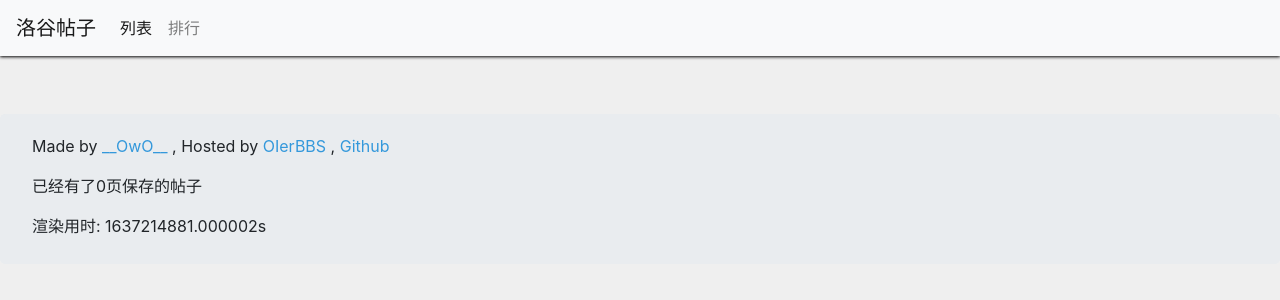
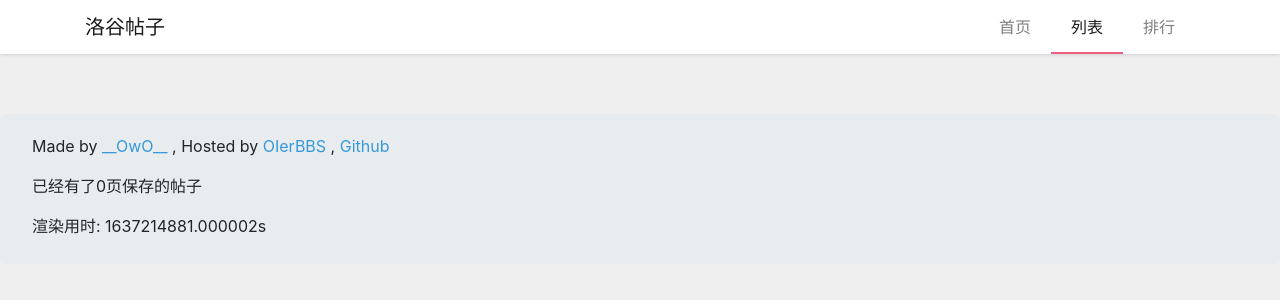
Before and after one commit to extend-luogu/luogu-discuss-log, a PHP site: page /list.php?page=1 in a window 1280 px wide. Shown: the top 300 px of the page. Run offline with PHP 8.4, Linux system fonts and the light colour scheme; data that the repository does not hold is empty; a stand-in replaces the project's code that opens the database connection; some libraries are stand-ins or nearby versions.

Commit message:
Update list.php

```diff
--- a/list.php
+++ b/list.php
@@ -31,9 +31,13 @@ while ($assoc = $q->fetch_assoc()) array_push($arr, $assoc);
 </head>
 
 <body>
-    <nav class="navbar navbar-expand-sm bg-light navbar-light fixed-top" style="box-shadow: 0px 1px 3px 0px black;">
+    <nav class="navbar navbar-expand-sm bg-light navbar-light fixed-top vluogu-navbar">
+        <div class="container">
             <a class="navbar-brand" href="/">洛谷帖子</a>
             <ul class="navbar-nav">
+                <li class="nav-item">
+                    <a class="nav-link" href="/">首页</a>
+                </li>
                 <li class="nav-item">
                     <a class="nav-link active" href="/list.php">列表</a>
                 </li>
@@ -41,6 +45,7 @@ while ($assoc = $q->fetch_assoc()) array_push($arr, $assoc);
                     <a class="nav-link" href="/rank.php">排行</a>
                 </li>
             </ul>
+        </div>
     </nav>
     <div class="container" style="margin-top:80px">
         <div class="row">
@@ -51,7 +56,7 @@ while ($assoc = $q->fetch_assoc()) array_push($arr, $assoc);
                             <div class="am-u-md-6">
                                 <?php echo $va['thread'];
                                 ++$cnt; ?>
-                                <a href="/show.php?url=https://www.luogu.com.cn/discuss/show/<?php echo $va['thread']; ?>"><?php echo $va['title']; ?></a>
+                                <a href="/show.php?url=https://www.luogu.com.cn/discuss/<?php echo $va['thread']; ?>"><?php echo $va['title']; ?></a>
                                 <br />
                                 <span class="lg-small">访问: <?php echo $va['click']; ?> </span>
                                 <?php if (isset($_SESSION['admin'])) { ?>
@@ -64,11 +69,11 @@ while ($assoc = $q->fetch_assoc()) array_push($arr, $assoc);
                     <div class="pagination-centered">
                         <ul class="am-pagination am-pagination-centered">
                             <?php if ($pg > 1) { ?>
-                                <li><a href="/list.php?page=<?php echo $pg - 1; ?>">&lt;</a>
+                                <li><a href="/list.php?page=<?php echo $pg - 1; ?>"><</a>
                                 </li>
                             <?php }
                             if ($cnt == $pgsiz) { ?>
-                                <li><a href="/list.php?page=<?php echo $pg + 1; ?>">&gt;</a>
+                                <li><a href="/list.php?page=<?php echo $pg + 1; ?>">></a>
                                 </li>
                             <?php } ?>
                         </ul>
```
Lines whose indentation alone changed are shown as unchanged.
